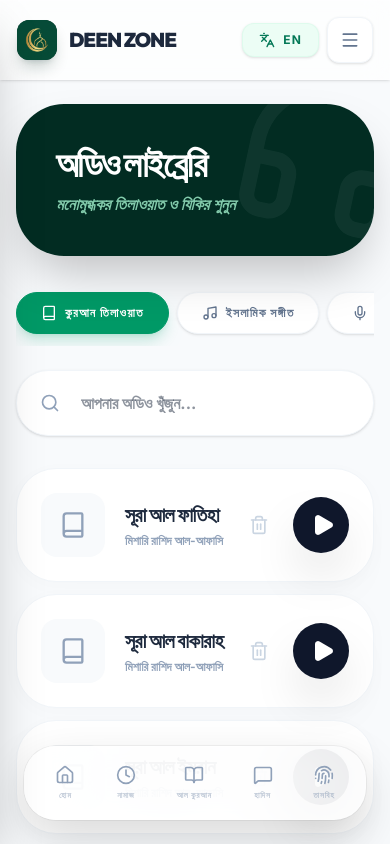
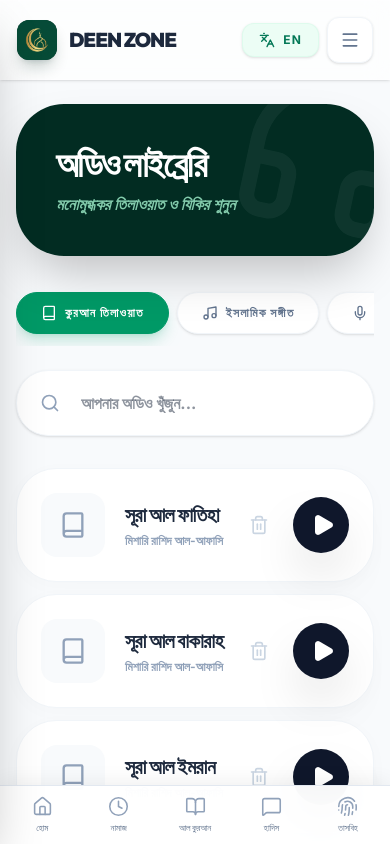
Before and after one commit to shamim-ahmad-ahnaf/DEEN-ZONE, a React (Vite) app: page /audio in a window 390 px wide. Shown: the top 844 px of the page. Built offline with nearby package versions, Linux system fonts and the light colour scheme.

Commit message:
style(layout): update bottom navigation and audio player
Redesign the bottom navigation to a full-width mobile bar with safe-area support. Adjust the audio player positioning to be responsive, ensuring better spacing on both mobile and desktop screens.

```diff
--- a/src/components/layout/BottomNav.tsx
+++ b/src/components/layout/BottomNav.tsx
@@ -16,14 +16,14 @@ export const BottomNav = () => {
   ];
 
   return (
-    <nav className="md:hidden fixed bottom-6 left-6 right-6 bg-white/90 backdrop-blur-2xl border border-white/20 rounded-[2rem] flex justify-around p-2.5 z-50 shadow-[0_20px_50px_rgba(0,0,0,0.15)] ring-1 ring-black/5">
+    <nav className="md:hidden fixed bottom-0 left-0 right-0 w-full bg-white/95 backdrop-blur-xl border-t border-slate-200 flex justify-around items-center px-1 py-1.5 z-50 shadow-[0_-4px_20px_rgba(0,0,0,0.06)] pb-[calc(0.375rem+env(safe-area-inset-bottom,0px))]">
       {mobileNavItems.map((item) => (
         <NavLink
           key={item.path}
           to={item.path}
           className={({ isActive }) => `
-            flex flex-col items-center gap-1 p-2 transition-all relative rounded-2xl
-            ${isActive ? 'text-emerald-800 bg-emerald-50/50' : 'text-slate-400'}
+            flex flex-col items-center justify-center gap-1 py-1 px-2 transition-all relative rounded-xl flex-1
+            ${isActive ? 'text-emerald-700 font-bold' : 'text-slate-400 hover:text-slate-600'}
           `}
         >
           {({ isActive }) => (
@@ -32,9 +32,9 @@ export const BottomNav = () => {
                 animate={isActive ? { scale: 1.1, y: -1 } : { scale: 1, y: 0 }}
                 transition={{ type: 'spring', stiffness: 300, damping: 20 }}
               >
-                <item.icon size={20} strokeWidth={isActive ? 2.5 : 2} />
+                <item.icon size={21} strokeWidth={isActive ? 2.5 : 1.8} />
               </motion.div>
-              <span className={`text-[8px] font-black uppercase tracking-widest font-display transition-all ${isActive ? 'opacity-100' : 'opacity-60'}`}>
+              <span className={`text-[9px] tracking-tight font-medium font-display transition-all ${isActive ? 'text-emerald-800 font-bold' : 'text-slate-500'}`}>
                 {item.label}
               </span>
             </>
--- a/src/pages/Audio.tsx
+++ b/src/pages/Audio.tsx
@@ -295,7 +295,7 @@ export default function Audio() {
             initial={{ y: 100, opacity: 0 }}
             animate={{ y: 0, opacity: 1 }}
             exit={{ y: 100, opacity: 0 }}
-            className="fixed bottom-24 left-6 right-6 bg-slate-900 border border-slate-800 shadow-[0_20px_60px_rgba(0,0,0,0.4)] rounded-[2rem] p-4 flex items-center justify-between z-50 overflow-hidden"
+            className="fixed bottom-16 left-4 right-4 md:bottom-6 md:left-auto md:right-6 md:w-96 bg-slate-900 border border-slate-800 shadow-[0_20px_60px_rgba(0,0,0,0.4)] rounded-2xl p-3.5 flex items-center justify-between z-50 overflow-hidden"
           >
              <div className="absolute inset-0 bg-emerald-500/5 pointer-events-none" />
 
```
